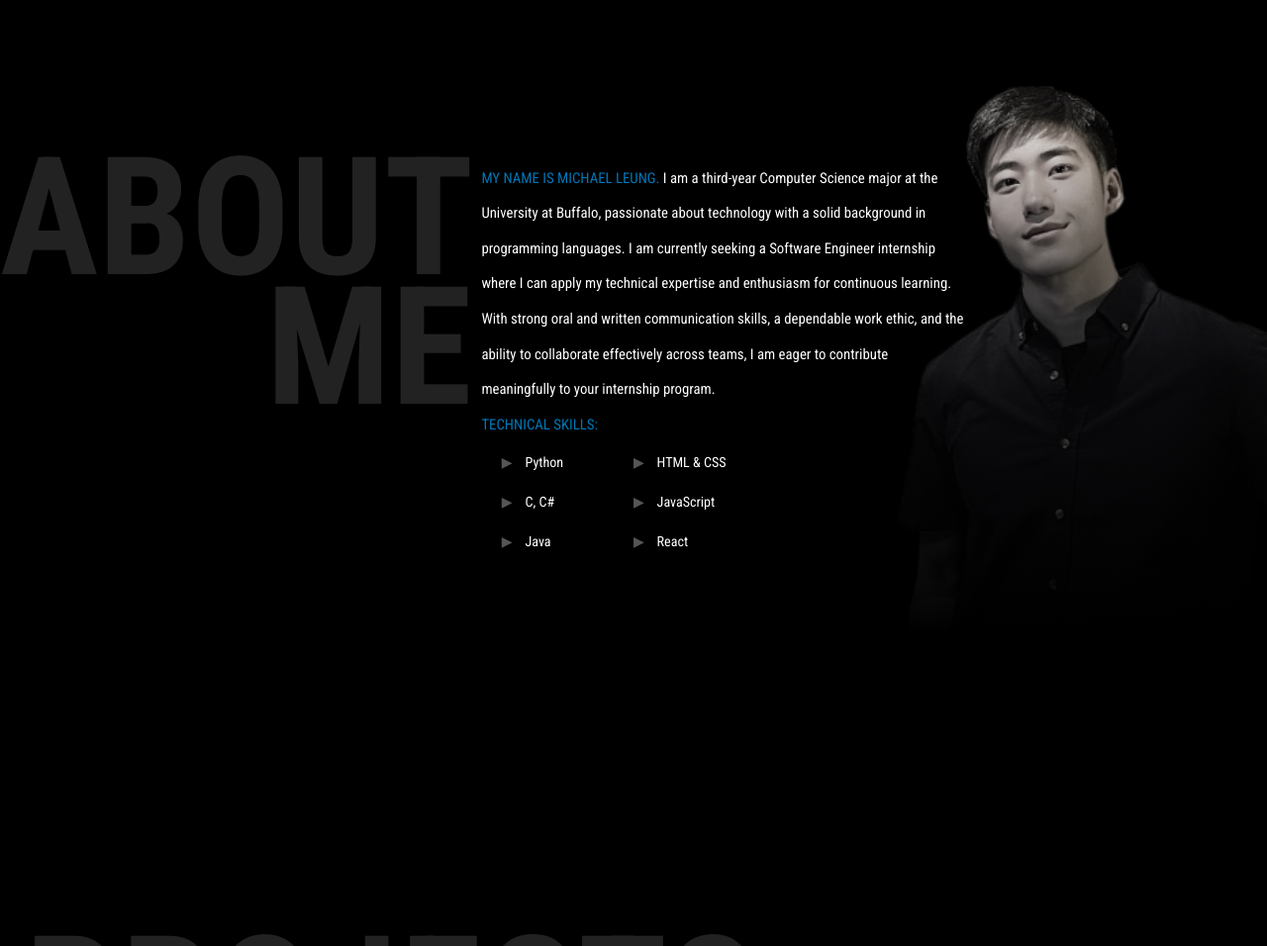
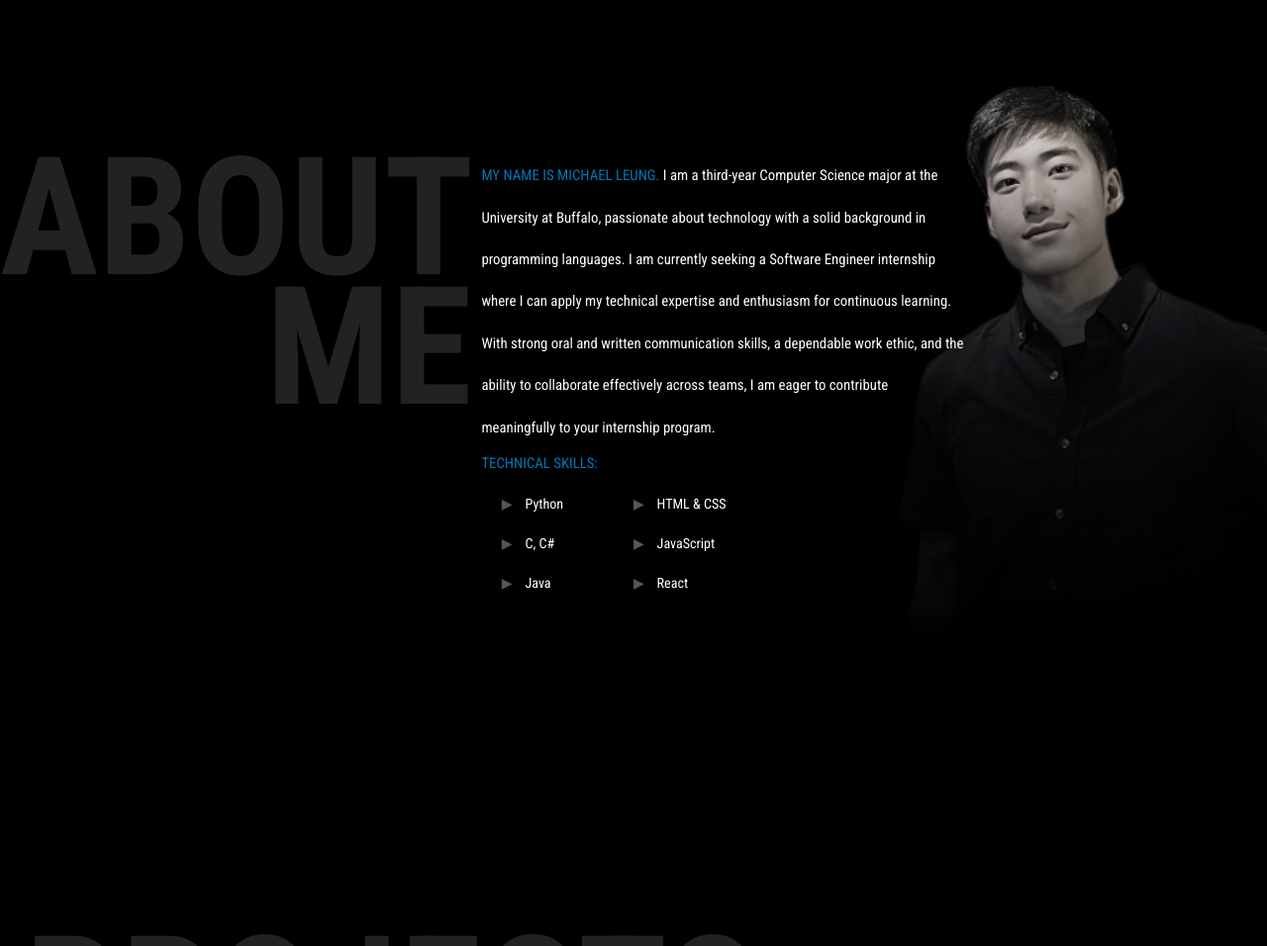
Before and after one commit to 8michael8/8michael8.github.io, a plain HTML site: page index.html in a window 1280 px wide. Shown: the part 858-1814 px from the top of the page at 99% size. Drawn offline with Linux system fonts and the light colour scheme.

Commit message:
Updated styling of the about me

```diff
--- a/style.css
+++ b/style.css
@@ -279,7 +279,8 @@ nav ul li a:hover{
   font-size: 1.157vw;
   font-family: 'Roboto Condensed', sans-serif;
   position: relative;
-  line-height: 2.4;
+  line-height: 2.86;
+  margin-top: -0.8vh;
 }
 .aboutMeP span, .skills {
   color: #0077b6;
```
